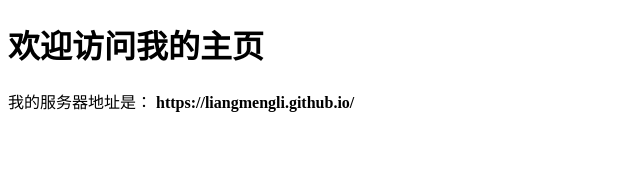
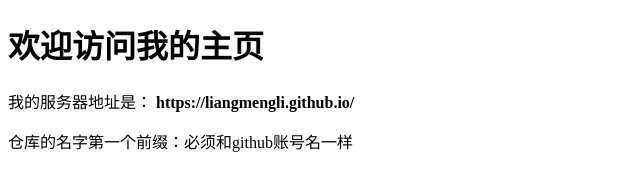
Before and after one commit to liangmengli/liangmengli.github.io, a plain HTML site: page index.html in a window 1280 px wide. Shown: the whole page, without its empty margins (0-640 px from the left). Drawn offline with Linux system fonts and the light colour scheme.

Commit message:
标题
描述

```diff
--- a/index.html
+++ b/index.html
@@ -9,5 +9,6 @@
 	<p>我的服务器地址是：
 		<strong>https://liangmengli.github.io/</strong>
 	</p>
+	<p>仓库的名字第一个前缀：必须和github账号名一样</p>
 </body>
 </html>
```
